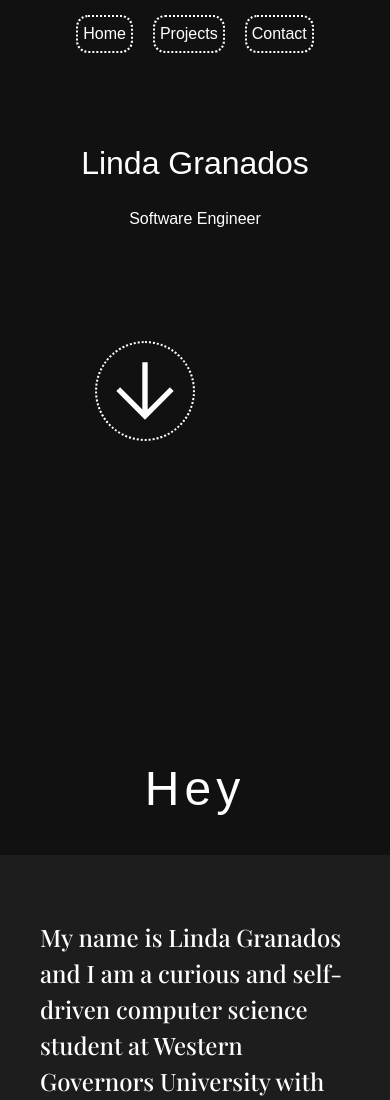
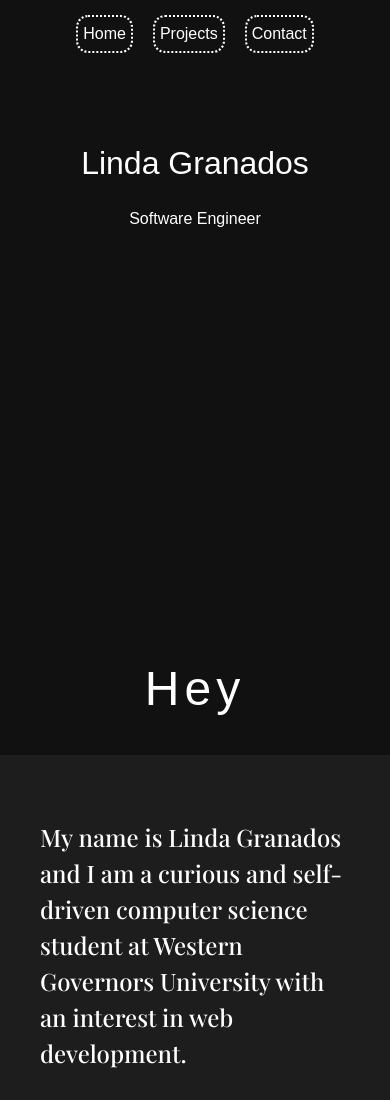
Before and after one commit to lindagranados/lindagranados.github.io, a plain HTML site: page index.html in a window 390 px wide. Shown: the top 1100 px of the page. Drawn offline with nearby package versions, Linux system fonts and the light colour scheme; a web font is replaced by a local one.

Commit message:
Update update.css
Taking away a media that doesn't work.

```diff
--- a/update.css
+++ b/update.css
@@ -847,22 +847,6 @@ input, textarea {
     }
 }
 
-/* FOR IPAD AIR*/
-@media only screen and (max-width: 820px) {
-    .scroll-down-circle {
-        display: grid;
-    }
-
-    img.downwardArrow {
-        display: grid;
-        justify-content: center;
-        justify-self: center;
-        align-self: center;
-        height: 90%;
-        width: 90%;
-    }
-}
-
 @media only screen and (max-width: 850px) {
     .brief-intro {
         font-size: 1rem;
```
